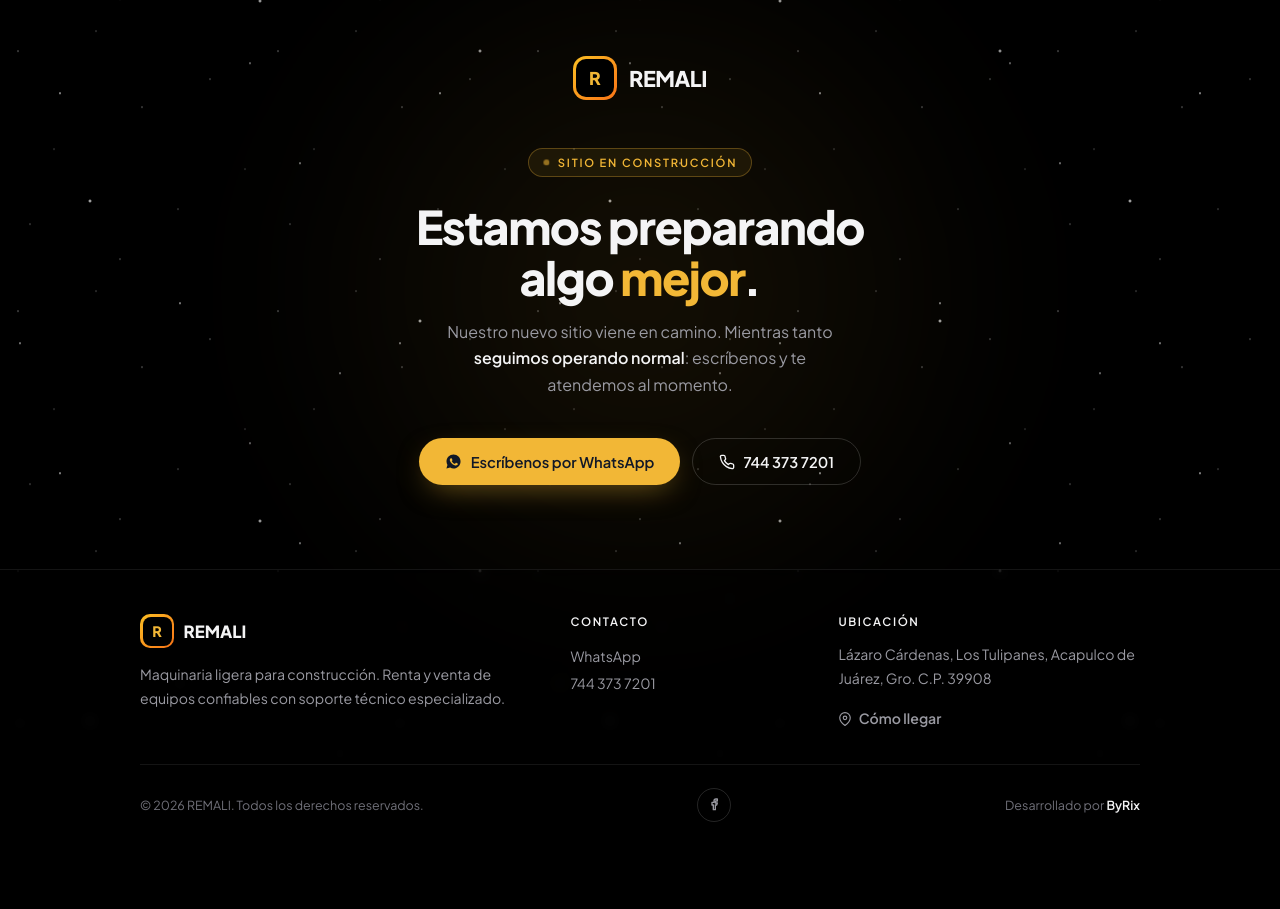
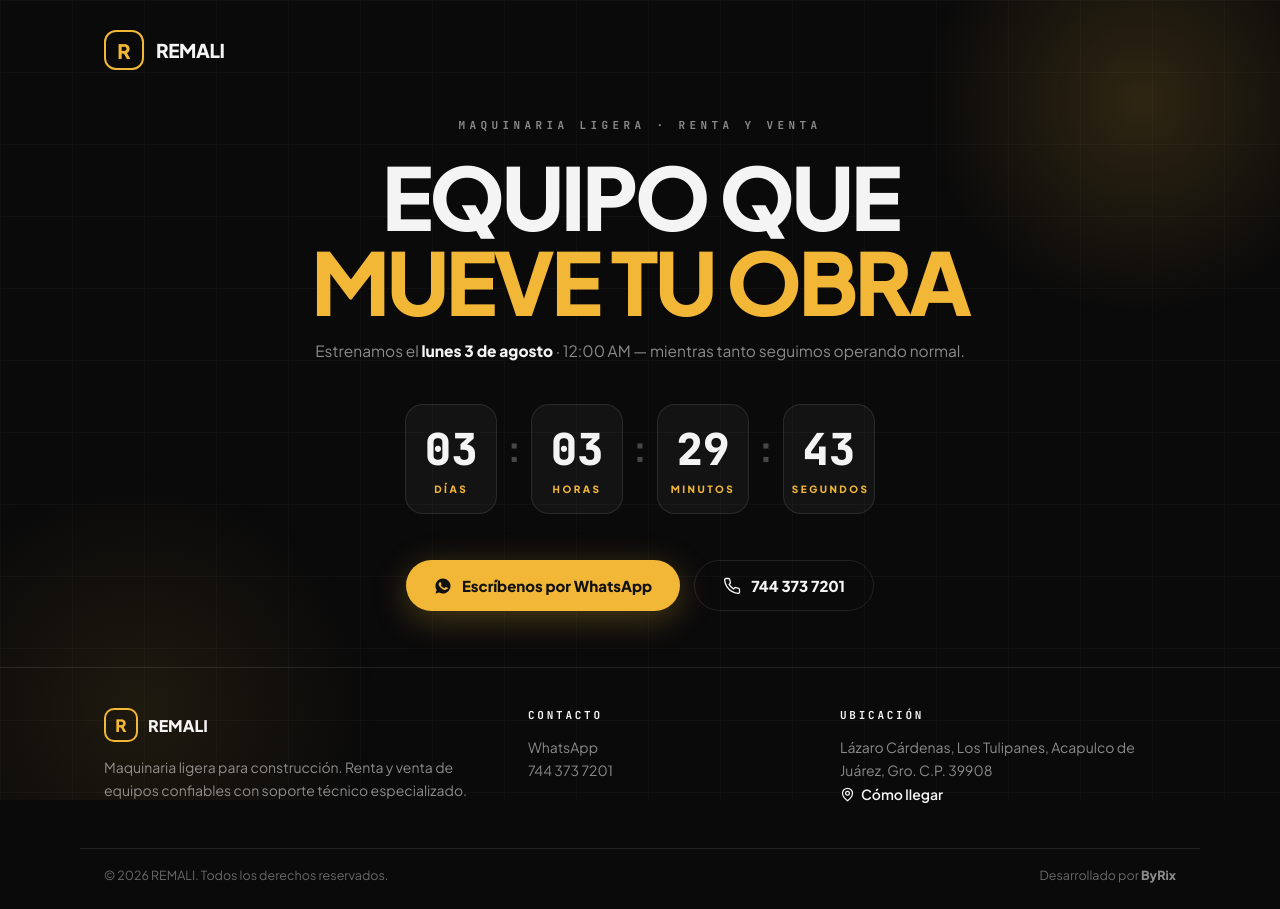
Before and after one commit to ramses-env/remali, a Django app: page / in a window 1280 px wide. Before the commit the page ends 822 px from the top, so only its background shows below. Run offline with Django 5.2, Linux system fonts and the light colour scheme; data that the repository does not hold is empty.

Commit message:
Estreno: la página de construcción ahora es la cuenta regresiva
Rediseño de construccion.html (la que sirve ModoConstruccionMiddleware a
todo el tráfico público): contador a lunes 3 de agosto 12:00 AM (UTC-6),
WhatsApp/teléfono y el pie con contacto y ubicación. Al llegar a cero
muestra "estamos abriendo las puertas" y se recarga cada 75 s hasta que
el deploy del sitio nuevo la reemplace — nunca destapa nada por sí sola.

Co-Authored-By: Claude Opus 4.8 <noreply@anthropic.com>

```diff
--- a/backend/templates/construccion.html
+++ b/backend/templates/construccion.html
@@ -1,257 +1,247 @@
-{% load static %}<!doctype html>
+<!doctype html>
 <html lang="es">
 <head>
 <meta charset="utf-8">
 <meta name="viewport" content="width=device-width, initial-scale=1">
-<title>{{ negocio_nombre }} — Sitio en construcción</title>
-<meta name="description" content="Estamos preparando nuestro nuevo sitio. Seguimos rentando y vendiendo maquinaria: escríbenos por WhatsApp.">
+<title>{{ negocio_nombre }} — Estrenamos el lunes 3 de agosto</title>
+<meta name="description" content="Cuenta regresiva: estrenamos nuestro nuevo sitio el lunes 3 de agosto. Seguimos operando normal — escríbenos por WhatsApp.">
 <meta name="robots" content="noindex">
 <meta name="theme-color" content="#0a0a0b">
 <link rel="preconnect" href="https://fonts.googleapis.com">
 <link rel="preconnect" href="https://fonts.gstatic.com" crossorigin>
-<link href="https://fonts.googleapis.com/css2?family=Plus+Jakarta+Sans:wght@400;600;800&display=swap" rel="stylesheet">
+<link href="https://fonts.googleapis.com/css2?family=Plus+Jakarta+Sans:wght@400;600;800&family=JetBrains+Mono:wght@700;800&display=swap" rel="stylesheet">
 <style>
-  *,*::before,*::after{box-sizing:border-box}
-  html,body{margin:0;padding:0;height:100%}
-  body{
-    background:#000;color:#f4f4f5;
-    font-family:'Plus Jakarta Sans',system-ui,-apple-system,'Segoe UI',sans-serif;
-    display:flex;flex-direction:column;min-height:100%;
-    position:relative;overflow-x:hidden;
-    -webkit-font-smoothing:antialiased;
+  :root {
+    --fondo: #0a0a0b;
+    --tinta: #f4f4f5;
+    --mute: rgba(244,244,245,0.55);
+    --linea: rgba(255,255,255,0.10);
+    --oro: #f2b736;
   }
-  /* El aviso ocupa el alto disponible y el footer queda abajo. El overflow se
-     limita solo en horizontal: así la página puede desplazarse en pantallas
-     cortas sin que el cielo (que es fixed) se arrastre con ella. */
-  .hero{flex:1;display:flex;align-items:center;justify-content:center;padding:3.5rem 1.25rem 2.5rem}
-  /* Halo dorado, ahora discreto: subido de opacidad se comía las estrellas. */
-  body::after{
-    content:'';position:fixed;left:50%;top:-20%;width:min(900px,130vw);height:min(900px,130vw);
-    transform:translateX(-50%);border-radius:50%;pointer-events:none;z-index:1;
-    background:radial-gradient(circle,rgba(242,183,54,.09),transparent 62%);filter:blur(60px);
+  *,*::before,*::after { box-sizing: border-box; }
+  html, body { margin: 0; padding: 0; }
+  body {
+    background: var(--fondo);
+    color: var(--tinta);
+    font-family: 'Plus Jakarta Sans', system-ui, -apple-system, sans-serif;
+    -webkit-font-smoothing: antialiased;
+    display: flex;
+    flex-direction: column;
+    min-height: 100vh;
+    overflow-x: hidden;
   }
 
-  /* ── Cielo estrellado ──────────────────────────────────────────────────
-     Tres capas con tamaños y velocidades distintas: las estrellas grandes van
-     más rápido y las pequeñas más lento, que es lo que da sensación de fondo.
-     Todo con radial-gradients repetidos: sin imágenes ni JavaScript, para que
-     la página siga siendo un archivo suelto que funciona en cualquier lado.
+  /* Fondo: rejilla sutil + resplandores dorados (el lenguaje del sitio nuevo) */
+  .fondo { position: fixed; inset: 0; pointer-events: none; overflow: hidden; }
+  .fondo .rejilla {
+    position: absolute; inset: 0; opacity: 0.05;
+    background-image:
+      linear-gradient(rgba(255,255,255,0.5) 1px, transparent 1px),
+      linear-gradient(90deg, rgba(255,255,255,0.5) 1px, transparent 1px);
+    background-size: 72px 72px;
+  }
+  .fondo .glow-a, .fondo .glow-b { position: absolute; border-radius: 50%; }
+  .fondo .glow-a { top: -140px; right: -100px; width: 480px; height: 480px;
+    background: radial-gradient(circle, rgba(242,183,54,0.16), transparent 65%); }
+  .fondo .glow-b { bottom: -170px; left: -120px; width: 520px; height: 520px;
+    background: radial-gradient(circle, rgba(242,183,54,0.09), transparent 65%); }
 
-     Cada capa sobresale por arriba justo el alto de su mosaico y se desplaza
-     exactamente esa distancia, así el ciclo cierra sin saltos. Se anima
-     `transform` (no `background-position`) para que lo mueva la GPU. */
-  .cielo{position:fixed;inset:0;overflow:hidden;pointer-events:none;z-index:0}
-  .capa{position:absolute;left:0;right:0;will-change:transform}
+  .glifo {
+    width: 40px; height: 40px; border: 2px solid var(--oro); border-radius: 12px;
+    display: grid; place-items: center; color: var(--oro); font-weight: 800; font-size: 20px;
+    flex: none;
+  }
+  .marca { position: relative; display: flex; align-items: center; gap: 12px; padding: 30px 24px 0; max-width: 1120px; margin: 0 auto; width: 100%; }
+  .marca strong { font-size: 19px; letter-spacing: -0.02em; }
 
-  .capa-1{
-    top:-260px;height:calc(100% + 260px);background-size:260px 260px;
-    background-image:
-      radial-gradient(1px 1px at 18px 32px,rgba(255,255,255,.7),transparent),
-      radial-gradient(1px 1px at 96px 12px,rgba(255,255,255,.5),transparent),
-      radial-gradient(1px 1px at 142px 88px,rgba(255,255,255,.65),transparent),
-      radial-gradient(1px 1px at 54px 130px,rgba(255,255,255,.45),transparent),
-      radial-gradient(1px 1px at 210px 60px,rgba(255,255,255,.6),transparent),
-      radial-gradient(1px 1px at 178px 190px,rgba(255,255,255,.5),transparent),
-      radial-gradient(1px 1px at 30px 205px,rgba(255,255,255,.55),transparent),
-      radial-gradient(1px 1px at 245px 150px,rgba(255,255,255,.4),transparent),
-      radial-gradient(1px 1px at 120px 240px,rgba(255,255,255,.6),transparent);
-    animation:deriva1 90s linear infinite;
+  main {
+    position: relative; flex: 1; display: flex; flex-direction: column;
+    align-items: center; justify-content: center; text-align: center;
+    padding: 48px 20px 56px; width: 100%;
   }
-  .capa-2{
-    top:-380px;height:calc(100% + 380px);background-size:380px 380px;
-    background-image:
-      radial-gradient(1.5px 1.5px at 60px 50px,rgba(255,255,255,.9),transparent),
-      radial-gradient(1.5px 1.5px at 300px 120px,rgba(255,255,255,.75),transparent),
-      radial-gradient(1.5px 1.5px at 180px 260px,rgba(255,255,255,.85),transparent),
-      radial-gradient(1.5px 1.5px at 340px 330px,rgba(255,255,255,.7),transparent),
-      radial-gradient(1.5px 1.5px at 20px 300px,rgba(255,255,255,.8),transparent),
-      radial-gradient(1.5px 1.5px at 250px 20px,rgba(255,255,255,.65),transparent);
-    animation:deriva2 58s linear infinite;
+  .animar { opacity: 0; transform: translateY(14px); animation: subir 0.8s ease-out forwards; }
+  @keyframes subir { to { opacity: 1; transform: none; } }
+  @media (prefers-reduced-motion: reduce) { .animar { animation: none; opacity: 1; transform: none; } }
+
+  .cinta {
+    font-family: 'JetBrains Mono', monospace; font-size: 11px; letter-spacing: 0.4em;
+    text-transform: uppercase; color: var(--mute); margin: 0 0 22px;
   }
-  .capa-3{
-    top:-520px;height:calc(100% + 520px);background-size:520px 520px;
-    background-image:
-      radial-gradient(2px 2px at 90px 100px,#fff,transparent),
-      radial-gradient(2px 2px at 420px 220px,#fff,transparent),
-      radial-gradient(2px 2px at 260px 420px,rgba(255,255,255,.95),transparent),
-      radial-gradient(2px 2px at 480px 470px,rgba(255,255,255,.9),transparent);
-    animation:deriva3 34s linear infinite,titilar 6s ease-in-out infinite;
+  h1 { margin: 0; font-weight: 800; letter-spacing: -0.04em; line-height: 0.98; font-size: clamp(2.5rem, 8vw, 5.4rem); }
+  h1 .oro { color: var(--oro); display: block; }
+  .fecha { color: var(--mute); font-size: 15.5px; margin: 18px 0 44px; animation-delay: 0.15s; }
+  .fecha strong { color: var(--tinta); }
+
+  /* Contador */
+  .contador { display: flex; align-items: stretch; gap: 10px; animation-delay: 0.25s; }
+  .sep { color: rgba(255,255,255,0.25); font-size: 34px; font-weight: 800; align-self: center; padding-bottom: 22px; user-select: none; }
+  .bloque {
+    width: 92px; padding: 22px 8px 18px; border: 1px solid var(--linea); border-radius: 18px;
+    background: rgba(255,255,255,0.04);
   }
-  @keyframes deriva1{to{transform:translate3d(0,260px,0)}}
-  @keyframes deriva2{to{transform:translate3d(0,380px,0)}}
-  @keyframes deriva3{to{transform:translate3d(0,520px,0)}}
-  @keyframes titilar{0%,100%{opacity:1}50%{opacity:.55}}
-  /* Por encima del cielo (0) y del halo (1). */
-  .envoltura{position:relative;z-index:2;width:100%;max-width:560px;text-align:center}
-  /* flex y no inline-flex: siendo inline se acomodaba en la misma línea que el
-     badge de abajo y el margen inferior no separaba nada. */
-  .marca{display:flex;justify-content:center;align-items:center;gap:.75rem;margin-bottom:3rem}
-  /* El glifo va suelto y no acotado a .marca: lo reusa también el footer, y
-     atado al padre se quedaba sin fondo ahí. */
-  .glifo{
-    width:44px;height:44px;border-radius:13px;display:grid;place-items:center;
-    background:linear-gradient(135deg,#fbbf24,#f97316);flex:none;
+  .bloque .num {
+    font-family: 'JetBrains Mono', monospace; font-weight: 800; font-size: 44px;
+    line-height: 1; font-variant-numeric: tabular-nums;
   }
-  .glifo span{
-    width:38px;height:38px;border-radius:10px;background:#000;
-    display:grid;place-items:center;font-weight:800;font-size:1.1rem;
-    background-clip:padding-box;color:#f2b736;
+  .bloque .tag { margin-top: 12px; font-size: 10px; font-weight: 700; letter-spacing: 0.25em; color: var(--oro); }
+  @media (max-width: 560px) {
+    .contador { gap: 6px; }
+    .sep { font-size: 22px; padding-bottom: 16px; }
+    .bloque { width: 72px; padding: 16px 6px 13px; border-radius: 14px; }
+    .bloque .num { font-size: 30px; }
+    .bloque .tag { font-size: 8.5px; letter-spacing: 0.2em; margin-top: 9px; }
   }
-  .marca strong{font-size:1.35rem;font-weight:800;letter-spacing:-.02em}
-  .estado{
-    display:inline-flex;align-items:center;gap:.5rem;margin-bottom:1.5rem;
-    padding:.4rem .85rem;border:1px solid rgba(242,183,54,.3);border-radius:999px;
-    background:rgba(242,183,54,.08);
-    font-size:.7rem;font-weight:600;letter-spacing:.16em;text-transform:uppercase;color:#f2b736;
+
+  /* Estado "ya llegó la hora": lo activa el JS poniendo .llego en <body> */
+  .abriendo { display: none; flex-direction: column; align-items: center; gap: 16px; }
+  .llego .abriendo { display: flex; }
+  .llego .contador { display: none; }
+  .rueda {
+    width: 38px; height: 38px; border-radius: 50%;
+    border: 3px solid var(--oro); border-top-color: transparent;
+    animation: girar 0.9s linear infinite;
   }
-  .punto{width:7px;height:7px;border-radius:50%;background:#f2b736;animation:latido 2s ease-in-out infinite}
-  @keyframes latido{0%,100%{opacity:1;transform:scale(1)}50%{opacity:.35;transform:scale(.8)}}
-  h1{margin:0 0 1rem;font-size:clamp(1.9rem,6vw,2.9rem);font-weight:800;line-height:1.1;letter-spacing:-.03em}
-  h1 em{font-style:normal;color:#f2b736}
-  .texto{margin:0 auto 2.5rem;max-width:26rem;color:#9a9aa2;font-size:1rem;line-height:1.65}
-  .acciones{display:flex;flex-wrap:wrap;gap:.75rem;justify-content:center;margin-bottom:2.75rem}
-  .btn{
-    display:inline-flex;align-items:center;gap:.55rem;padding:.85rem 1.6rem;border-radius:999px;
-    font-size:.92rem;font-weight:600;text-decoration:none;
-    transition:transform .15s ease,opacity .15s ease,border-color .15s ease;
+  @keyframes girar { to { transform: rotate(360deg); } }
+  .abriendo p { color: var(--mute); font-size: 14px; margin: 0; }
+
+  .acciones { display: flex; flex-wrap: wrap; gap: 14px; justify-content: center; margin-top: 46px; animation-delay: 0.4s; }
+  .btn {
+    display: inline-flex; align-items: center; gap: 10px; text-decoration: none;
+    border-radius: 999px; padding: 15px 28px; font-weight: 700; font-size: 15px;
+    transition: transform 0.15s ease, opacity 0.15s ease, border-color 0.15s ease;
   }
-  .btn:active{transform:scale(.97)}
-  .btn-oro{background:#f2b736;color:#111827;box-shadow:0 10px 30px -10px rgba(242,183,54,.5)}
-  .btn-oro:hover{opacity:.9}
-  .btn-borde{border:1px solid rgba(255,255,255,.16);color:#f4f4f5}
-  .btn-borde:hover{border-color:rgba(242,183,54,.5);color:#f2b736}
-  /* ── Footer (mismo contenido que el del sitio) ─────────────────────────── */
-  .pie-web{
-    position:relative;z-index:2;
-    border-top:1px solid rgba(255,255,255,.08);
-    background:rgba(0,0,0,.5);backdrop-filter:blur(6px);
-    padding:2.75rem 1.5rem 1.6rem;
+  .btn:active { transform: scale(0.97); }
+  .btn-oro { background: var(--oro); color: #111; box-shadow: 0 8px 34px rgba(242,183,54,0.28); }
+  .btn-oro:hover { opacity: 0.92; }
+  .btn-borde { border: 1px solid var(--linea); color: var(--tinta); }
+  .btn-borde:hover { border-color: rgba(255,255,255,0.3); }
+  .btn svg { width: 18px; height: 18px; flex: none; }
+
+  /* Pie: mismos datos que la página anterior (contacto, ubicación, crédito) */
+  footer { position: relative; border-top: 1px solid var(--linea); }
+  .pie {
+    max-width: 1120px; margin: 0 auto; padding: 40px 24px 16px; width: 100%;
+    display: grid; gap: 32px; grid-template-columns: 1fr;
   }
-  .pie-inner{max-width:1000px;margin:0 auto;text-align:left}
-  .pie-grid{display:grid;gap:2.25rem;margin-bottom:2rem}
-  @media(min-width:760px){.pie-grid{grid-template-columns:1.7fr 1fr 1.3fr}}
-  .marca-pie{display:flex;align-items:center;gap:.6rem;margin-bottom:.9rem}
-  .marca-pie .glifo{width:34px;height:34px;border-radius:10px}
-  .marca-pie .glifo span{width:29px;height:29px;border-radius:8px;font-size:.9rem}
-  .marca-pie strong{font-size:1.05rem}
-  .pie-col h3{
-    margin:0 0 .85rem;font-size:.72rem;font-weight:600;letter-spacing:.14em;
-    text-transform:uppercase;color:#f4f4f5;
+  @media (min-width: 760px) { .pie { grid-template-columns: 1.4fr 1fr 1.2fr; } }
+  .marca-pie { display: flex; align-items: center; gap: 10px; margin-bottom: 14px; }
+  .marca-pie .glifo { width: 34px; height: 34px; border-radius: 10px; font-size: 17px; }
+  .pie p, .pie a { color: var(--mute); font-size: 14px; line-height: 1.65; text-decoration: none; margin: 0; }
+  .pie a:hover { color: var(--tinta); }
+  .pie h3 { font-family: 'JetBrains Mono', monospace; font-size: 11px; letter-spacing: 0.25em; color: var(--tinta); margin: 0 0 14px; font-weight: 700; }
+  .como-llegar { display: inline-flex; align-items: center; gap: 6px; margin-top: 8px; color: var(--tinta) !important; font-weight: 600; }
+  .legal {
+    max-width: 1120px; margin: 0 auto; width: 100%;
+    border-top: 1px solid var(--linea); padding: 18px 24px 26px; margin-top: 26px;
+    display: flex; flex-wrap: wrap; gap: 10px; justify-content: space-between;
+    color: rgba(244,244,245,0.4); font-size: 12.5px;
   }
-  .pie-col p{margin:0 0 .45rem;font-size:.88rem;color:#9a9aa2;line-height:1.7;max-width:24rem}
-  .pie-col a{color:#9a9aa2;text-decoration:none;font-size:.88rem;line-height:1.95}
-  .pie-col a:hover{color:#f2b736}
-  .pie-lista a{display:block}
-  .mapa{
-    display:inline-flex;align-items:center;gap:.4rem;
-    color:#f2b736;font-weight:600;margin-top:.45rem;
-  }
-  .mapa:hover{text-decoration:underline}
-  .pie-bajo{
-    border-top:1px solid rgba(255,255,255,.08);padding-top:1.4rem;
-    display:flex;flex-wrap:wrap;align-items:center;justify-content:space-between;
-    gap:.9rem;font-size:.78rem;color:#6f6f78;
-  }
-  .redes a{
-    display:grid;place-items:center;width:34px;height:34px;border-radius:50%;
-    border:1px solid rgba(255,255,255,.14);color:#9a9aa2;
-  }
-  .redes a:hover{border-color:#f2b736;color:#f2b736}
-  .byrix strong{color:#f4f4f5;font-weight:600}
-  @media (prefers-reduced-motion:reduce){
-    /* El cielo se queda quieto, pero las estrellas siguen ahí: se quita el
-       movimiento, no el diseño. */
-    .capa{animation:none}
-    .punto{animation:none}
-    .btn{transition:none}
-  }
+  .legal strong { color: var(--mute); }
 </style>
 </head>
 <body>
-  <div class="cielo" aria-hidden="true">
-    <div class="capa capa-1"></div>
-    <div class="capa capa-2"></div>
-    <div class="capa capa-3"></div>
-  </div>
+  <div class="fondo"><div class="rejilla"></div><div class="glow-a"></div><div class="glow-b"></div></div>
 
-  <main class="hero">
-   <div class="envoltura">
   <div class="marca">
     <div class="glifo"><span>R</span></div>
     <strong>{{ negocio_nombre }}</strong>
   </div>
 
-    <div class="estado"><i class="punto"></i>Sitio en construcción</div>
+  <main>
+    <p class="cinta animar">Maquinaria ligera · Renta y venta</p>
 
-    <h1>Estamos preparando<br>algo <em>mejor</em>.</h1>
+    <h1 class="animar" style="animation-delay:0.08s">
+      EQUIPO QUE
+      <span class="oro">MUEVE TU OBRA</span>
+    </h1>
 
-    <p class="texto">
-      Nuestro nuevo sitio viene en camino. Mientras tanto
-      <strong style="color:#f4f4f5;font-weight:600">seguimos operando normal</strong>:
-      escríbenos y te atendemos al momento.
+    <p class="fecha animar" id="linea-fecha">
+      Estrenamos el <strong>lunes 3 de agosto</strong> · 12:00 AM — mientras tanto seguimos operando normal.
     </p>
 
-    <div class="acciones">
-      {% if whatsapp %}
-      <a class="btn btn-oro" href="https://wa.me/52{{ whatsapp }}" rel="noopener">
-        <svg width="17" height="17" viewBox="0 0 24 24" fill="currentColor" aria-hidden="true"><path d="M12.04 2C6.58 2 2.13 6.45 2.13 11.91c0 1.75.46 3.45 1.32 4.95L2 22l5.25-1.38a9.9 9.9 0 0 0 4.79 1.22h.01c5.46 0 9.91-4.45 9.91-9.91C21.96 6.45 17.5 2 12.04 2m5.8 14.16c-.24.68-1.42 1.31-1.96 1.36-.5.05-.98.24-3.3-.69-2.77-1.09-4.54-3.92-4.68-4.1-.14-.19-1.12-1.49-1.12-2.84s.71-2.02.96-2.29c.25-.28.55-.35.73-.35s.36 0 .52.01c.17.01.39-.06.61.47.24.55.79 1.9.86 2.04.07.14.12.3.02.49-.1.19-.15.3-.29.47s-.31.37-.44.5c-.14.14-.29.29-.13.58.17.28.74 1.22 1.59 1.98 1.09.97 2.01 1.27 2.3 1.41.28.14.45.12.61-.07.17-.19.71-.83.9-1.11.19-.28.38-.24.63-.14s1.62.76 1.9.9.46.21.53.33c.07.12.07.68-.17 1.36"/></svg>
+    <div class="contador animar" id="contador" role="timer" aria-live="polite">
+      <div class="bloque"><div class="num" id="n-dias">--</div><div class="tag">DÍAS</div></div>
+      <div class="sep">:</div>
+      <div class="bloque"><div class="num" id="n-horas">--</div><div class="tag">HORAS</div></div>
+      <div class="sep">:</div>
+      <div class="bloque"><div class="num" id="n-min">--</div><div class="tag">MINUTOS</div></div>
+      <div class="sep">:</div>
+      <div class="bloque"><div class="num" id="n-seg">--</div><div class="tag">SEGUNDOS</div></div>
+    </div>
+
+    <div class="abriendo" role="status" aria-live="polite">
+      <div class="rueda"></div>
+      <p>Un momento, por favor — esta página se actualizará sola.</p>
+    </div>
+
+    <div class="acciones animar">
+      <a class="btn btn-oro" href="https://wa.me/52{{ whatsapp }}?text=Hola%20REMALI%2C%20quiero%20informaci%C3%B3n" target="_blank" rel="noopener">
+        <svg viewBox="0 0 24 24" fill="currentColor"><path d="M12 2a10 10 0 0 0-8.5 15.3L2 22l4.9-1.4A10 10 0 1 0 12 2zm5.2 14.1c-.2.6-1.3 1.2-1.8 1.2-.5.1-1 .2-3.3-.7-2.8-1.1-4.6-4-4.7-4.2-.1-.2-1.1-1.5-1.1-2.9s.7-2 1-2.3c.2-.3.5-.3.7-.3h.5c.2 0 .4 0 .6.5s.8 1.9.8 2c.1.1.1.3 0 .5l-.4.6c-.2.2-.3.4-.1.7.2.3.8 1.3 1.7 2.1 1.2 1 2.1 1.4 2.4 1.5.3.1.5.1.7-.1l1-1.2c.2-.3.4-.2.7-.1l2 1c.3.1.5.2.5.3.1.1.1.7-.2 1.4z"/></svg>
         Escríbenos por WhatsApp
       </a>
-      {% endif %}
-      {% if telefono %}
       <a class="btn btn-borde" href="tel:{{ telefono_link }}">
-        <svg width="16" height="16" viewBox="0 0 24 24" fill="none" stroke="currentColor" stroke-width="2" stroke-linecap="round" stroke-linejoin="round" aria-hidden="true"><path d="M22 16.92v3a2 2 0 0 1-2.18 2 19.79 19.79 0 0 1-8.63-3.07 19.5 19.5 0 0 1-6-6 19.79 19.79 0 0 1-3.07-8.67A2 2 0 0 1 4.11 2h3a2 2 0 0 1 2 1.72c.13.96.36 1.9.7 2.81a2 2 0 0 1-.45 2.11L8.09 9.91a16 16 0 0 0 6 6l1.27-1.27a2 2 0 0 1 2.11-.45c.91.34 1.85.57 2.81.7A2 2 0 0 1 22 16.92"/></svg>
+        <svg viewBox="0 0 24 24" fill="none" stroke="currentColor" stroke-width="1.8" stroke-linecap="round" stroke-linejoin="round"><path d="M22 16.9v3a2 2 0 0 1-2.2 2 19.8 19.8 0 0 1-8.6-3 19.5 19.5 0 0 1-6-6 19.8 19.8 0 0 1-3-8.7A2 2 0 0 1 4.1 2h3a2 2 0 0 1 2 1.7c.1 1 .4 2 .7 2.8a2 2 0 0 1-.5 2.1L8.1 9.9a16 16 0 0 0 6 6l1.3-1.3a2 2 0 0 1 2.1-.4c.9.3 1.9.5 2.8.7a2 2 0 0 1 1.7 2z"/></svg>
         {{ telefono }}
       </a>
-      {% endif %}
-    </div>
-
     </div>
   </main>
 
-  <footer class="pie-web">
-    <div class="pie-inner">
-      <div class="pie-grid">
-        <div class="pie-col">
-          <div class="marca-pie">
-            <div class="glifo"><span>R</span></div>
-            <strong>{{ negocio_nombre }}</strong>
-          </div>
+  <footer>
+    <div class="pie">
+      <div>
+        <div class="marca-pie"><div class="glifo"><span>R</span></div><strong>{{ negocio_nombre }}</strong></div>
         <p>Maquinaria ligera para construcción. Renta y venta de equipos confiables con soporte técnico especializado.</p>
       </div>
-
-        <div class="pie-col">
-          <h3>Contacto</h3>
-          <div class="pie-lista">
-            {% if whatsapp %}<a href="https://wa.me/52{{ whatsapp }}" rel="noopener">WhatsApp</a>{% endif %}
-            {% if telefono %}<a href="tel:{{ telefono_link }}">{{ telefono }}</a>{% endif %}
+      <div>
+        <h3>CONTACTO</h3>
+        <p><a href="https://wa.me/52{{ whatsapp }}" target="_blank" rel="noopener">WhatsApp</a><br>
+        <a href="tel:{{ telefono_link }}">{{ telefono }}</a></p>
+      </div>
+      <div>
+        <h3>UBICACIÓN</h3>
+        <p>{{ direccion }}</p>
+        <a class="como-llegar" href="{{ maps_url }}" target="_blank" rel="noopener">
+          <svg width="15" height="15" viewBox="0 0 24 24" fill="none" stroke="currentColor" stroke-width="2" stroke-linecap="round" stroke-linejoin="round"><path d="M20 10c0 6-8 12-8 12S4 16 4 10a8 8 0 0 1 16 0z"/><circle cx="12" cy="10" r="3"/></svg>
+          Cómo llegar
+        </a>
       </div>
     </div>
-
-        <div class="pie-col">
-          <h3>Ubicación</h3>
-          {% if direccion %}<p>{{ direccion }}</p>{% endif %}
-          {% if maps_url %}
-          <a class="mapa" href="{{ maps_url }}" target="_blank" rel="noopener">
-            <svg width="14" height="14" viewBox="0 0 24 24" fill="none" stroke="currentColor" stroke-width="2" stroke-linecap="round" stroke-linejoin="round" aria-hidden="true"><path d="M21 10c0 7-9 13-9 13s-9-6-9-13a9 9 0 0 1 18 0"/><circle cx="12" cy="10" r="3"/></svg>
-            Cómo llegar
-          </a>
-          {% endif %}
-        </div>
-      </div>
-
-      <div class="pie-bajo">
-        <span>&copy; {% now "Y" %} {{ negocio_nombre }}. Todos los derechos reservados.</span>
-
-        <div class="redes">
-          <a href="https://www.facebook.com/share/195rWcDTof/" target="_blank" rel="noopener" aria-label="Facebook de {{ negocio_nombre }}">
-            <svg width="16" height="16" viewBox="0 0 24 24" fill="none" stroke="currentColor" stroke-width="2" stroke-linecap="round" stroke-linejoin="round" aria-hidden="true"><path d="M9 8h3V6a3 3 0 0 1 3-3h2v3h-2a1 1 0 0 0-1 1v2h3l-1 3h-2v7h-3v-7H9V8z"/></svg>
-          </a>
-        </div>
-
-        <span class="byrix">Desarrollado por <strong>ByRix</strong></span>
-      </div>
+    <div class="legal">
+      <span>© 2026 {{ negocio_nombre }}. Todos los derechos reservados.</span>
+      <span>Desarrollado por <strong>ByRix</strong></span>
     </div>
   </footer>
+
+<script>
+  // Estreno: lunes 3 de agosto de 2026, 12:00 AM hora de Guerrero (UTC-6).
+  // Instante fijo: el contador marca lo mismo para todos, sin importar su zona.
+  var LANZAMIENTO = new Date('2026-08-03T00:00:00-06:00').getTime();
+  var dias = document.getElementById('n-dias');
+  var horas = document.getElementById('n-horas');
+  var minutos = document.getElementById('n-min');
+  var segundos = document.getElementById('n-seg');
+
+  function dos(n) { return (n < 10 ? '0' : '') + n; }
+
+  function tic() {
+    var ms = LANZAMIENTO - Date.now();
+    if (ms <= 0) {
+      // Llegó la hora: esta portada no destapa nada por sí misma — muestra
+      // "abriendo" y se recarga cada 75 s hasta que el deploy del sitio nuevo
+      // responda en su lugar.
+      document.body.classList.add('llego');
+      document.getElementById('linea-fecha').innerHTML =
+        '¡Hoy es el día! <strong>Estamos abriendo las puertas…</strong>';
+      setTimeout(function () { location.reload(); }, 75000);
+      return;
+    }
+    dias.textContent = dos(Math.floor(ms / 86400000));
+    horas.textContent = dos(Math.floor(ms / 3600000) % 24);
+    minutos.textContent = dos(Math.floor(ms / 60000) % 60);
+    segundos.textContent = dos(Math.floor(ms / 1000) % 60);
+    setTimeout(tic, 1000 - (Date.now() % 1000));
+  }
+  tic();
+</script>
 </body>
 </html>
```
Lines whose indentation alone changed are shown as unchanged.
